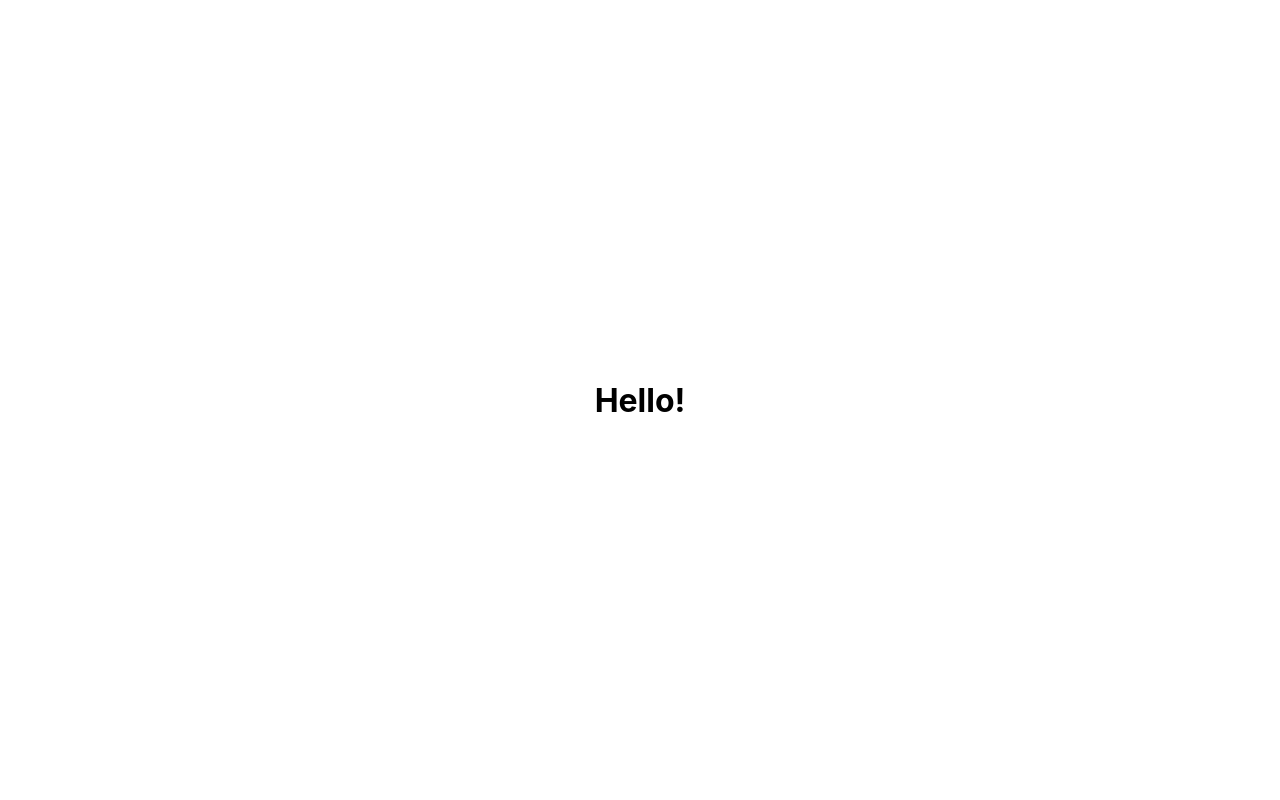
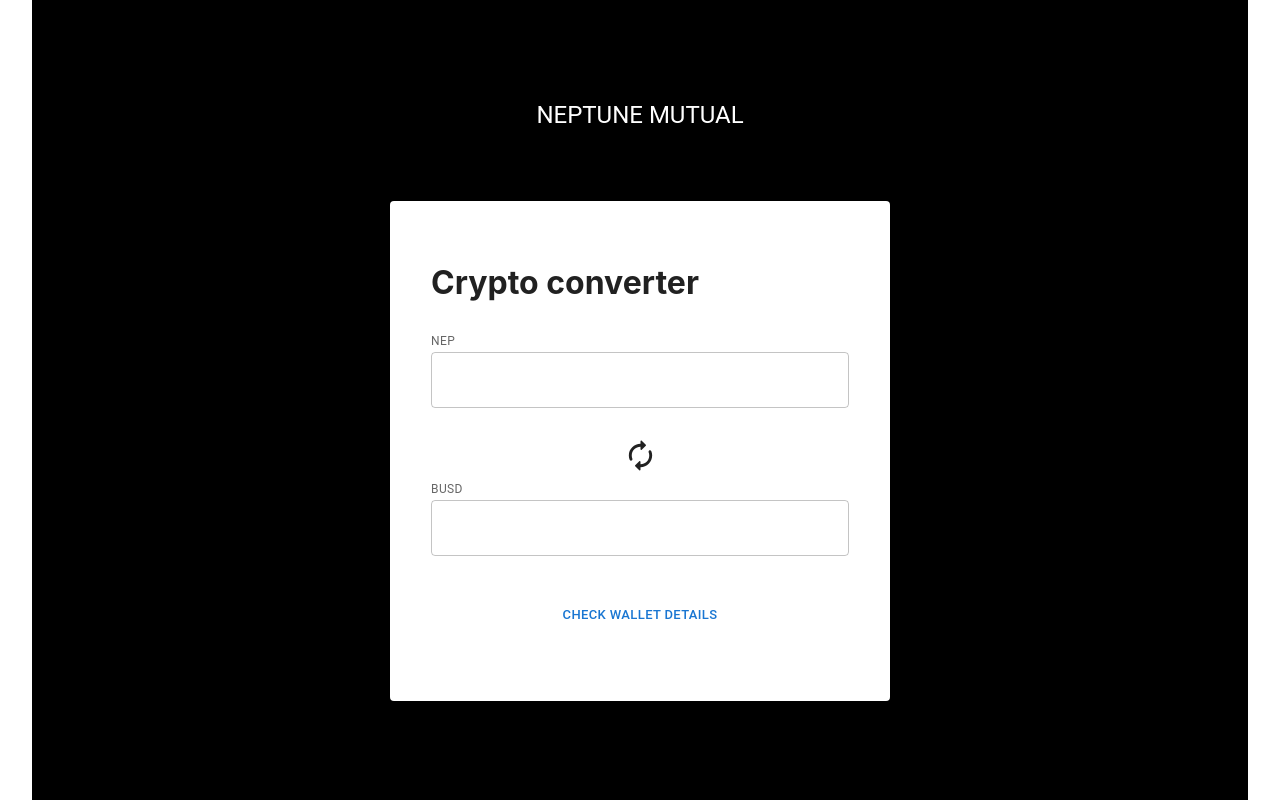
Before and after one commit to regieosano/neptune-coding-crypto-converter, a Next.js app: page / in a window 1280 px wide. Built offline with nearby package versions, Linux system fonts and the light colour scheme.

Commit message:
Conversion UI and computations finished

```diff
--- a/package.json
+++ b/package.json
@@ -10,6 +10,7 @@
   "dependencies": {
     "@emotion/react": "^11.7.1",
     "@emotion/styled": "^11.6.0",
+    "@mui/icons-material": "^5.3.0",
     "@mui/material": "^5.3.0",
     "next": "12.0.8",
     "react": "17.0.2",
--- /dev/null
+++ b/pages/components/Card/UICard.tsx
@@ -0,0 +1,82 @@
+import type { NextPage } from 'next'
+import * as React from 'react'
+import Box from '@mui/material/Box'
+import Card from '@mui/material/Card'
+import CardActions from '@mui/material/CardActions'
+import CardContent from '@mui/material/CardContent'
+import Button from '@mui/material/Button';
+import TextField from '@mui/material/TextField'
+import FormControl, { useFormControl } from '@mui/material/FormControl';
+import OutlinedInput from '@mui/material/OutlinedInput';
+import FormHelperText from '@mui/material/FormHelperText';
+import Typography from '@mui/material/Typography';
+
+import styles from '../../../styles/UICard.module.css'
+import { AutorenewRounded } from '@mui/icons-material';
+
+const UICard: NextPage = () => {
+
+	 const [nepValue, setNepValue] = React.useState('')
+	 const [busdValue, setbusdValue] = React.useState('')
+
+   const handleOnChangeValueNEP = (e) => {
+		  setNepValue(e.target.value)
+		  const budsValue = Number(e.target.value) * 3
+			if (budsValue === 0) {
+				setbusdValue("")
+			} else {
+				setbusdValue(budsValue.toFixed(2))
+			}
+
+	 }
+
+	 const handleOnChangeValueBUSD = (e) => {
+		setbusdValue(e.target.value)
+		const nepValue = Number(e.target.value) / 3
+		if (nepValue === 0) {
+			setNepValue("")
+		} else {
+			setNepValue(nepValue.toFixed(2))
+		}
+   }
+
+
+   return (
+		 <>
+		   <div className={styles.top_title}>
+		     <Typography variant="h5" gutterBottom component="div">
+            NEPTUNE MUTUAL
+         </Typography>
+		   </div>
+
+		   <Card sx={{ minWidth: 500, minHeight: 500 }} className={styles.card_padding}>
+		     <CardContent>
+			      <div>
+				      <h1 className={styles.title}>Crypto converter</h1>
+			  	  </div>
+		      	<FormHelperText className={styles.helperText}>
+			 			  {`NEP`}
+			      </FormHelperText>
+			  	  <FormControl fullWidth onChange={(e) => handleOnChangeValueNEP(e)}>
+			  		  <OutlinedInput value={nepValue}/>
+            </FormControl>
+			      <div className={styles.exchange}>
+			 	  	  <AutorenewRounded fontSize='large'/>
+			  	  </div>
+		  		  <FormHelperText className={styles.helperText}>
+			  		  {`BUSD`}
+			      </FormHelperText>
+			  	  <FormControl fullWidth onChange={(e) => handleOnChangeValueBUSD(e)}>
+			  		  <OutlinedInput value={busdValue}/>
+            </FormControl>
+	     	  </CardContent>
+		      <CardActions style={{justifyContent: 'center'}} className={styles.wallet_details}>
+	  	    	<Button size="small">Check Wallet Details</Button>
+		 	    </CardActions>
+    	 </Card>
+		 </>
+
+	 )
+}
+
+export default UICard
--- a/pages/components/Converter.tsx
+++ b/pages/components/Converter.tsx
@@ -1,8 +1,12 @@
 import type { NextPage } from 'next'
+import UICard from '../components/Card/UICard'
 
 const Converter: NextPage = () => {
    return (
-		 <h1>Hello!</h1>
+		 <div>
+	     <UICard />
+		 </div>
+
 	 )
 }
 
--- a/styles/Home.module.css
+++ b/styles/Home.module.css
@@ -7,6 +7,7 @@
   padding: 4rem 0;
   flex: 1;
   display: flex;
+  background-color: #000;
   flex-direction: column;
   justify-content: center;
   align-items: center;
--- /dev/null
+++ b/styles/UICard.module.css
@@ -0,0 +1,26 @@
+.top_title {
+	margin-bottom: 70px;
+	text-align: center;
+	color: #fff;
+}
+
+.title {
+	margin-bottom: 30px;
+}
+
+.card_padding {
+	padding: 25px 25px 25px 25px;
+}
+
+.helperText {
+	font-size: 18px;
+}
+
+.exchange {
+	margin-top: 30px;
+	text-align: center;
+}
+
+.wallet_details {
+	margin-top: 20px;
+}
```
Also changed, not shown: 1 other file (tests, documents, lock files or other folders).
